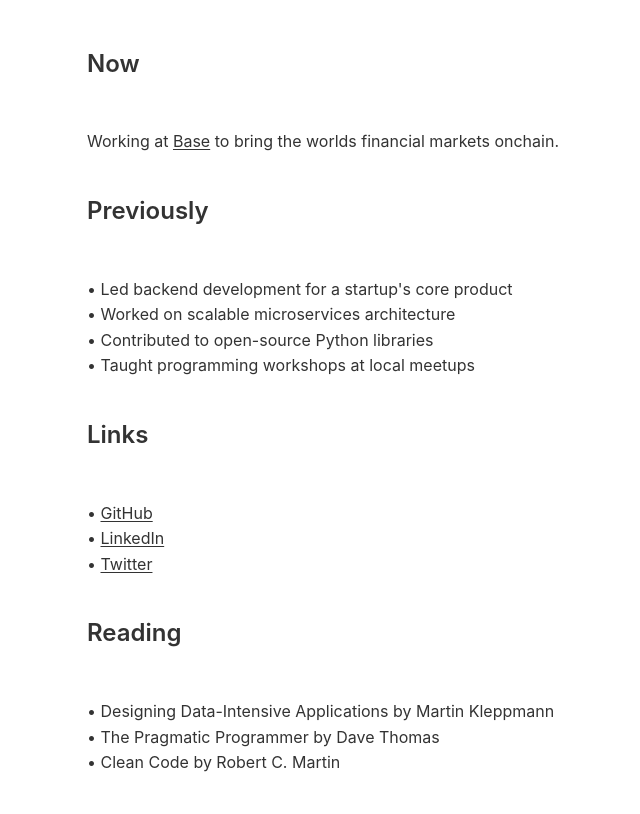
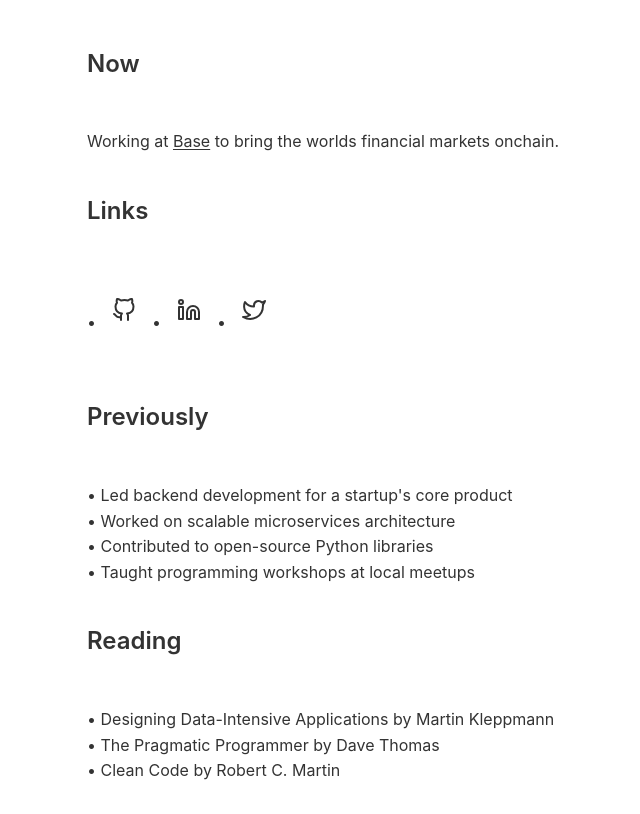
Before and after one commit to AnthonyBuildsOnBase/personalsite, a Flask app: page / in a window 1280 px wide. Shown: the part 218-1032 px from the top of the page, without its empty margins (213-853 px from the left). Run offline with Flask 3, Linux system fonts and the light colour scheme.

Commit message:
Agent query: Are the social media icons now showing below the Manhattan section and before Previously section?
Update about section to display social media links with icons.

Screenshot: https://storage.googleapis.com/screenshot-production-us-central1/3c5736a1-8f89-4729-8f63-9b4bd9a5496e/640d96f8-95b7-4711-af6b-06745ff14f02.jpg

```diff
--- a/app.py
+++ b/app.py
@@ -94,6 +94,17 @@ def index():
                 """
         }, {
             "title":
+            "Links",
+            "content":
+            """
+                <div class="social-links">
+                • <a href="https://github.com/johndoe" aria-label="GitHub"><i data-feather="github"></i></a>
+                • <a href="https://linkedin.com/in/johndoe" aria-label="LinkedIn"><i data-feather="linkedin"></i></a>
+                • <a href="https://twitter.com/johndoe" aria-label="Twitter"><i data-feather="twitter"></i></a>
+                </div>
+                """
+        }, {
+            "title":
             "Previously",
             "content":
             """
@@ -101,15 +112,6 @@ def index():
                 • Worked on scalable microservices architecture
                 • Contributed to open-source Python libraries
                 • Taught programming workshops at local meetups
-                """
-        }, {
-            "title":
-            "Links",
-            "content":
-            """
-                • <a href="https://github.com/johndoe">GitHub</a>
-                • <a href="https://linkedin.com/in/johndoe">LinkedIn</a>
-                • <a href="https://twitter.com/johndoe">Twitter</a>
                 """
         }, {
             "title":
--- a/static/css/style.css
+++ b/static/css/style.css
@@ -193,3 +193,27 @@ footer {
 .tags {
     line-height: 2;
 }
+
+/* Social links styling */
+.social-links {
+    display: flex;
+    gap: 1rem;
+    align-items: center;
+    margin-top: 0.5rem;
+}
+
+.social-links a {
+    color: var(--text-color);
+    text-decoration: none;
+    display: flex;
+    align-items: center;
+}
+
+.social-links a:hover {
+    color: var(--link-hover-color);
+}
+
+.social-links i {
+    width: 20px;
+    height: 20px;
+}
```
